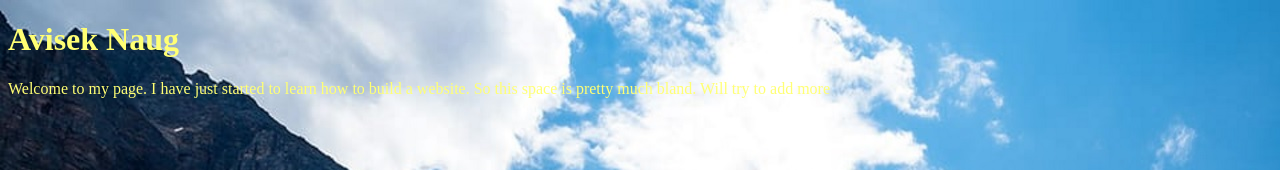
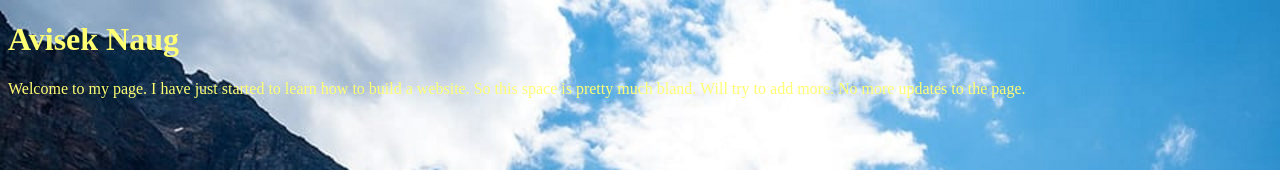
Before and after one commit to AvisekNaug/WrizuVandy.github.io, a plain HTML site: page index.html in a window 1280 px wide. Shown: the top 170 px of the page. Drawn offline with Linux system fonts and the light colour scheme.

Commit message:
Update index.html

```diff
--- a/index.html
+++ b/index.html
@@ -14,6 +14,6 @@ body {
 <body>
 <h1 style="color:#FFFF74;" >Avisek Naug</h1>
 <p style="color:#FFFF74;">Welcome to my page. I have just started to learn how to build a website.
-So this space is pretty much bland. Will try to add more</p>
+So this space is pretty much bland. Will try to add more. No more updates to the page.</p>
 </body>
 </html>
```
